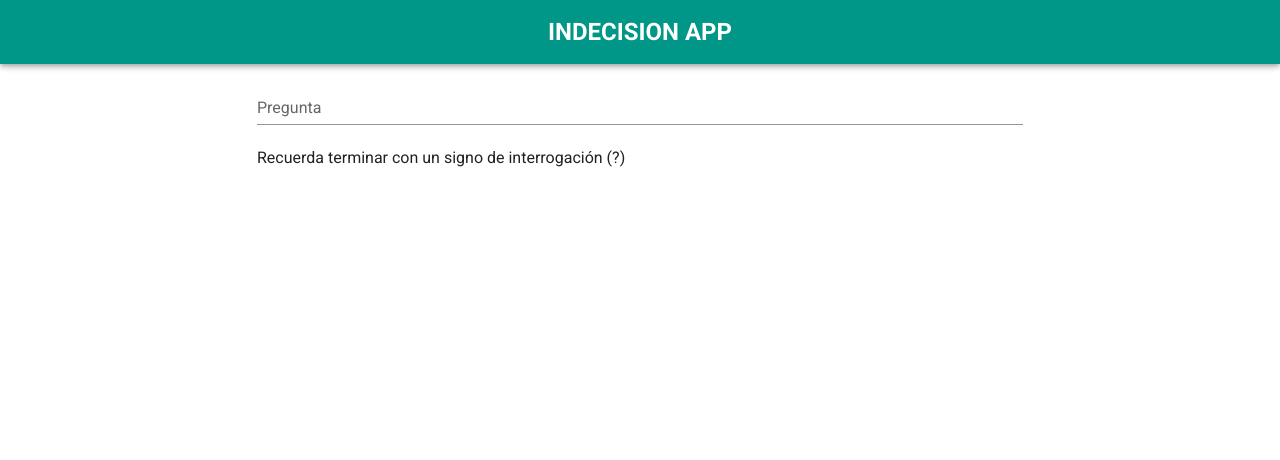
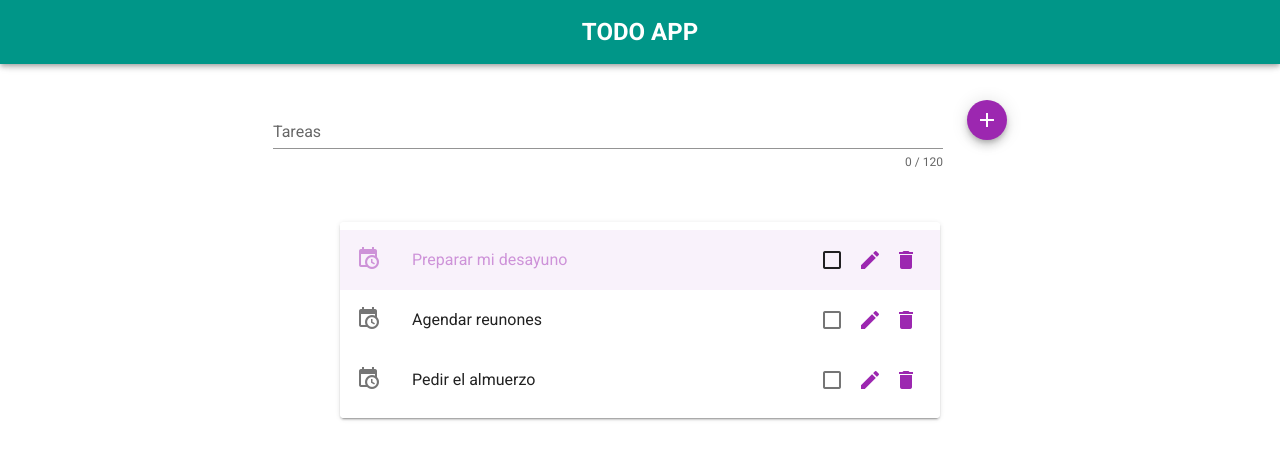
Before and after one commit to JesselizCB/fundamentosVue, a Vue app: page / in a window 1280 px wide. Shown: the top 460 px of the page. Built offline with nearby package versions, Linux system fonts and the light colour scheme.

Commit message:
change todo app

```diff
--- a/src/App.vue
+++ b/src/App.vue
@@ -2,16 +2,16 @@
   <v-app>
     <v-app-bar app color="teal" dark class="d-flex justify-center">
       <div class="d-flex align-center">
-        <!-- <h2>TODO APP</h2> -->
-        <h2>INDECISION APP</h2>
+        <h2>TODO APP</h2>
+        <!-- <h2>INDECISION APP</h2> -->
 
       </div>
     </v-app-bar>
 
     <v-main>
       <!-- <Counter/> -->
-      <!-- <Todo /> -->
-      <Indecision></Indecision>
+      <Todo />
+      <!-- <Indecision></Indecision> -->
     </v-main>
   </v-app>
 </template>
```
